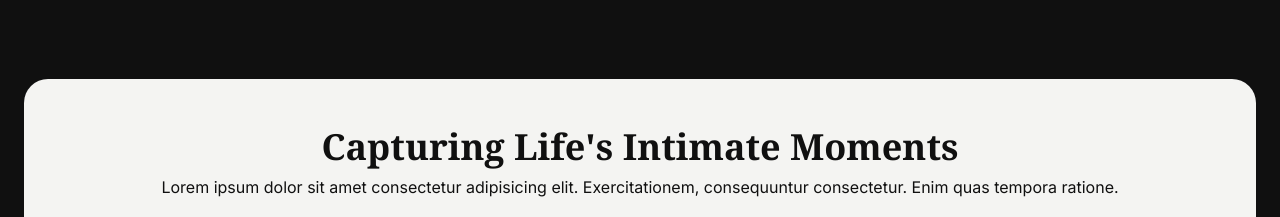
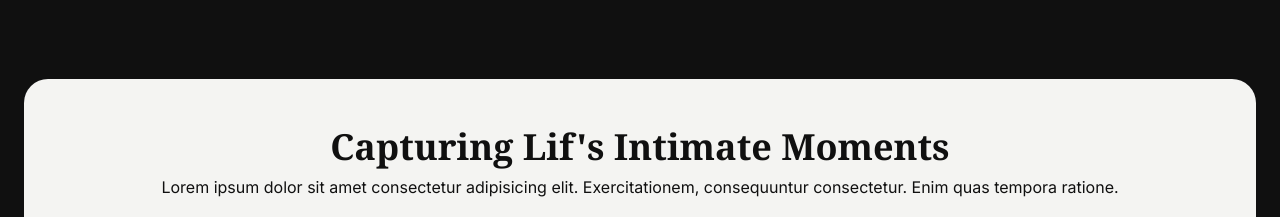
Before and after one commit to msanchariii/frame-write, a Next.js app: page /photographer-portfolio in a window 1280 px wide. Shown: the part 2040-2257 px from the top of the page. Built offline with nearby package versions, Linux system fonts and the light colour scheme.

Commit message:
' error 2

```diff
--- a/src/app/photographer-portfolio/page.jsx
+++ b/src/app/photographer-portfolio/page.jsx
@@ -11,7 +11,8 @@ const Hero = () => {
                 <span className="text-[#ddf247]">MANDAL</span>
             </h1>
             <h2 className="text-3xl md:text-5xl text-wrap text-center my-4 text-[#f4f4f2]/40">
-                CAPTURING LIFE'S ESSENCE THROUGH LENSE
+                {/* Let&apos;s Connect */}
+                CAPTURING LIFE&apos;S ESSENCE THROUGH LENSE
             </h2>
             <div className="flex flex-wrap gap-x-6 gap-y-6">
                 <div className="w-full md:w-96 relative h-80 overflow-hidden rounded-xl">
@@ -152,7 +153,7 @@ const CapturingMoments = () => {
             <div className="bg-[#f4f4f2] w-full p-12 rounded-3xl">
                 <div>
                     <h1 className="text-[#101010] text-4xl text-center font-bold font-serif">
-                        Capturing Life's Intimate Moments
+                        Capturing Lif&apos;s Intimate Moments
                     </h1>
                     <p className="text-[#101010] text-center my-2 text-md">
                         Lorem ipsum dolor sit amet consectetur adipisicing elit.
```
